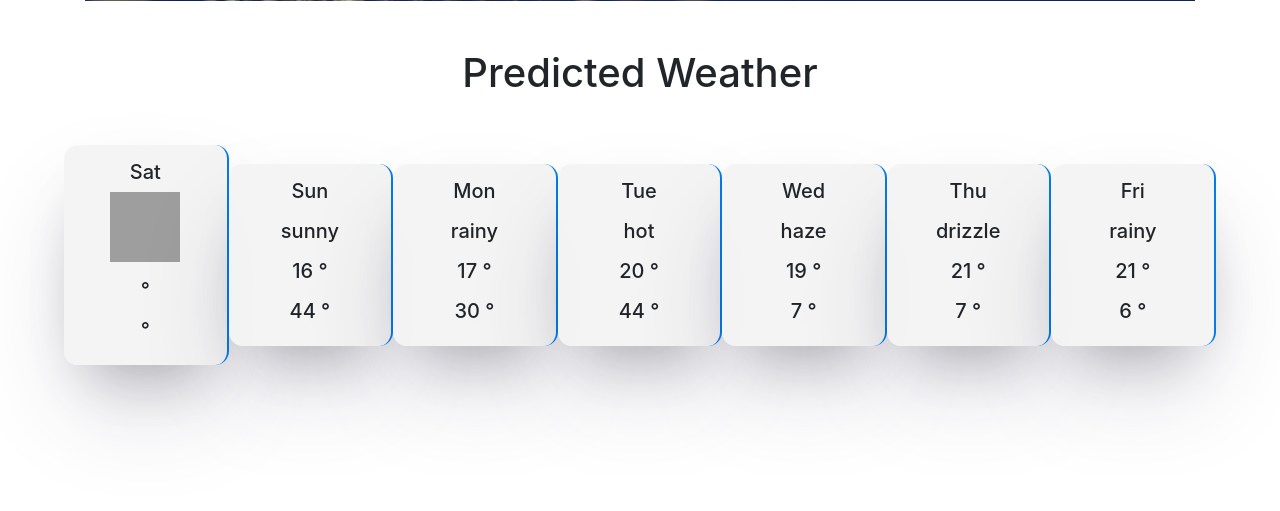
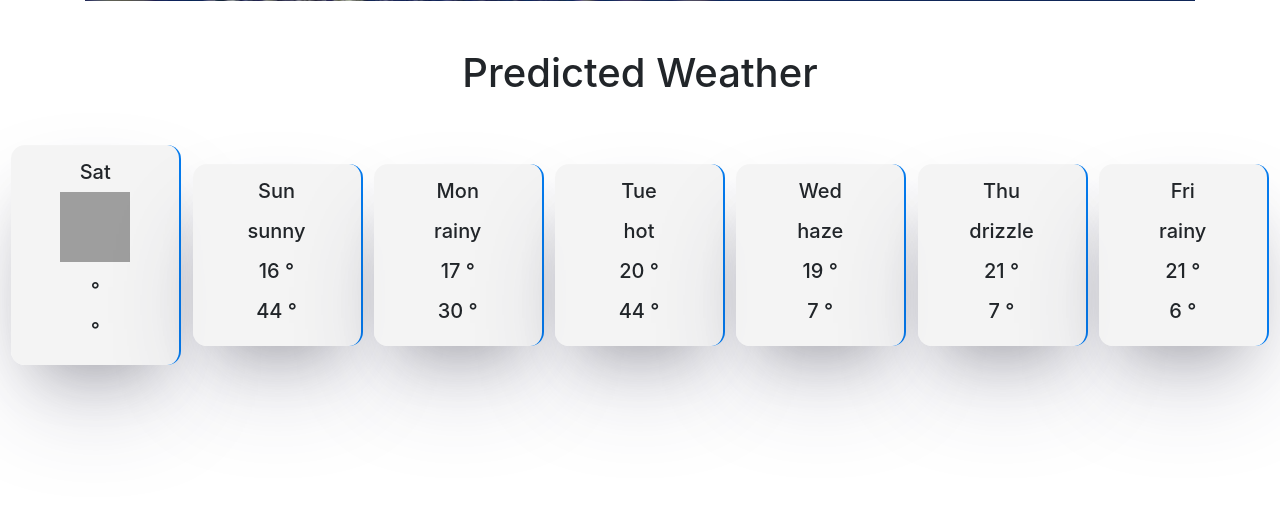
Before and after one commit to root4417/weather-app, a Django app: page / in a window 1280 px wide. Shown: the part 502-1013 px from the top of the page. Run offline with Django 3.2, Linux system fonts and the light colour scheme; data comes from the database, SQL or seed files in the repository; data that the repository does not hold is empty; some libraries are stand-ins or nearby versions; grey boxes are pictures that could not be loaded.

Commit message:
second commit

```diff
--- a/weather/templates/index.html
+++ b/weather/templates/index.html
@@ -34,7 +34,7 @@
         }
 
         .container1 {
-            width: 90%;
+            width: 100%;
             margin: auto;
             display: grid;
             grid-template-columns: repeat(8, 1fr);
@@ -60,8 +60,8 @@
         }
 
         .next-day-our-data{
-            width: 200px;
-            max-width: 200px;
+            width: 170px;
+            max-width: 170px;
             overflow-y: hidden;
             overflow-x: hidden;
             padding: 15px!important;
```
